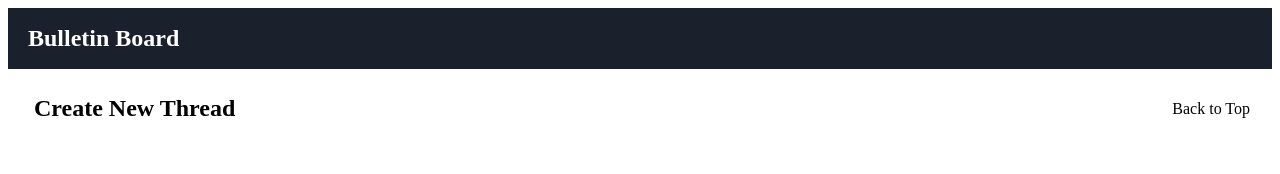
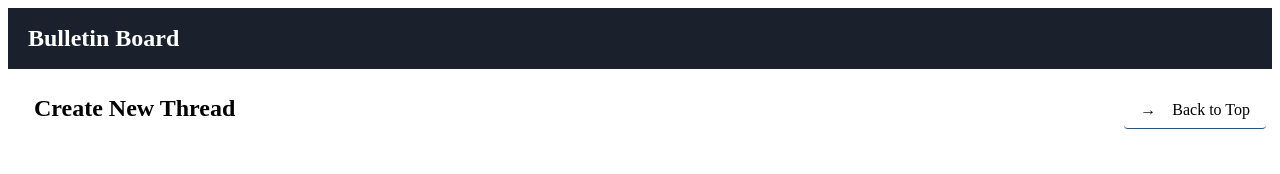
Before and after one commit to TechTrain-totemosouomou/react-board-app-stations, a React (Vite) app: page /threads/new in a window 1280 px wide. Shown: the top 174 px of the page. Built offline with nearby package versions, Linux system fonts and the light colour scheme.

Commit message:
デザイン修正

```diff
--- a/src/App.css
+++ b/src/App.css
@@ -31,7 +31,34 @@
   border-radius: 0.25rem;
   text-decoration: none;
   cursor: pointer;
-  transition: background-color 0.3s ease;
+  position: relative;
+  border-bottom: 1px solid #2c5282;
+
+  .btn-text-default {
+    display: inline-block;
+    position: relative;
+    opacity: 1;
+  }
+
+  .btn-text-hover {
+    display: none;
+    position: relative;
+    opacity: 0;
+  }
+
+  &:hover {
+    .btn-text-default {
+      display: none;
+      position: relative;
+      opacity: 0;
+    }
+
+    .btn-text-hover {
+      display: inline-block;
+      position: relative;
+      opacity: 1;
+    }
+  }
 }
 
 .btn:hover {
--- a/src/App.jsx
+++ b/src/App.jsx
@@ -37,7 +37,8 @@ function App() {
     <main className="threads-section">
       <h2 className="section-title">Threads</h2>
       <Link to="/threads/new" className="btn">
-        Create New Thread
+        <span className="btn-text-default">→　Create New Thread</span>
+        <span className="btn-text-hover">Create New Thread</span>
       </Link>
     </main>
 
--- a/src/CreateThread.jsx
+++ b/src/CreateThread.jsx
@@ -33,7 +33,8 @@ const CreateThread = () => {
     <main className="threads-section">
       <h2 className="section-title">Create New Thread</h2>
       <Link to="/" className="btn">
-        Back to Top
+        <span className="btn-text-default">→　Back to Top</span>
+        <span className="btn-text-hover">Back to Top</span>
       </Link>
     </main>
 
--- a/src/Thread.jsx
+++ b/src/Thread.jsx
@@ -61,17 +61,10 @@ function Thread() {
         {location.state?.title || 'スレッド'}
       </h2>
       <Link to="/" className="btn">
-        Back to Top
+        <span className="btn-text-default">→　Back to Top</span>
+        <span className="btn-text-hover">Back to Top</span>
       </Link>
     </main>
-
-    <ul className="threads-list">
-      {posts.map(post => (
-        <li key={post.id} className="card">
-          {post.post}
-        </li>
-      ))}
-    </ul>
 
     <form onSubmit={handleSubmit} className="form">
       <div>
@@ -88,6 +81,14 @@ function Thread() {
       <button className="input-btn" type="submit">Post</button>
     </form>
 
+    <ul className="threads-list">
+      {posts.map(post => (
+        <li key={post.id} className="card">
+          {post.post}
+        </li>
+      ))}
+    </ul>
+
     {showPreviousButton && (
       <button className="page" onClick={() => fetchPosts(offset - 10)}>
         前の10件
```
